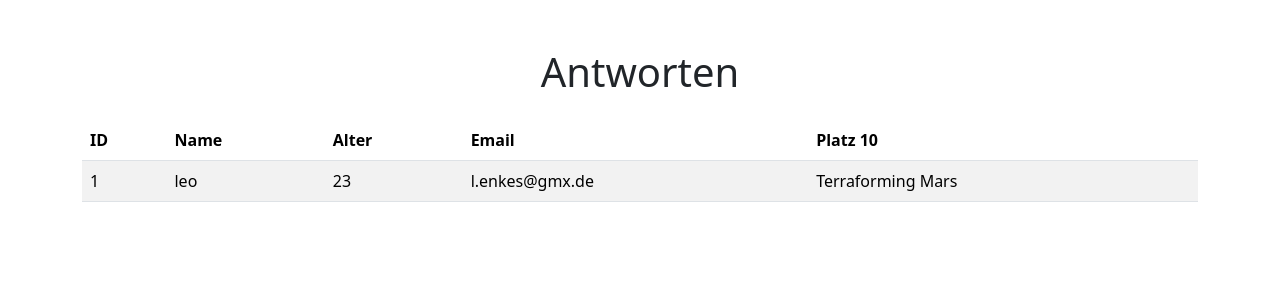
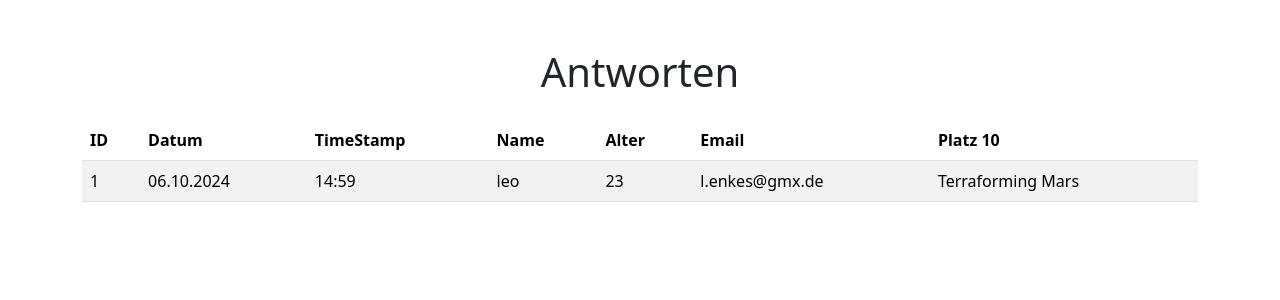
Before and after one commit to Kalavera1/Flask_app, a Flask app: page /entries in a window 1280 px wide. Shown: the top 300 px of the page. Run offline with Flask 3, Linux system fonts and the light colour scheme.

Commit message:
This is the first commit. It initializes the project

```diff
--- a/app.py
+++ b/app.py
@@ -7,8 +7,12 @@ from datetime import datetime #für Datum und Zeit
 # Wichtige Datei Pfade und Namen als Variablen
 form_file = 'form.html'
 
+####---- Der Folgende Teil startet Flask ----
 app = Flask(__name__)
 
+########
+## ---- DATENBANK
+########
 # Für die FLASK SQL Datenbank
 app.secret_key = 'supersecretkey'  # Für Flash-Nachrichten erforderlich
 
--- a/templates/entry.html
+++ b/templates/entry.html
@@ -11,8 +11,10 @@
         <h1 class="text-center">Antworten</h1>
         <table class="table table-striped mt-4">
             <thead>
-                <tr>
+                <tr> <!-- DEFINIERT SPALTENNAMEN -->
                     <th>ID</th>
+                    <th>Datum</th>
+                    <th>TimeStamp</th>
                     <th>Name</th>
                     <th>Alter</th>
                     <th>Email</th>
@@ -21,8 +23,10 @@
             </thead>
             <tbody>
                 {% for entry in entries %}
-                <tr>
+                <tr> <!-- DEFINIERT WAS ANGEZEIGT WIRD UND IN WELCHER REIHENFOLGE -->
                     <td>{{ entry.id }}</td>
+                    <td>{{ entry.created_at.strftime('%d.%m.%Y') }}</td> <!-- Datum und Zeit formatieren -->
+                    <td>{{ entry.created_at.strftime('%H:%M') }}</td> <!-- Datum und Zeit formatieren -->
                     <td>{{ entry.name }}</td>
                     <td>{{ entry.age }}</td>
                     <td>{{ entry.email }}</td>
```
Also changed, not shown: instance/entries.db.
